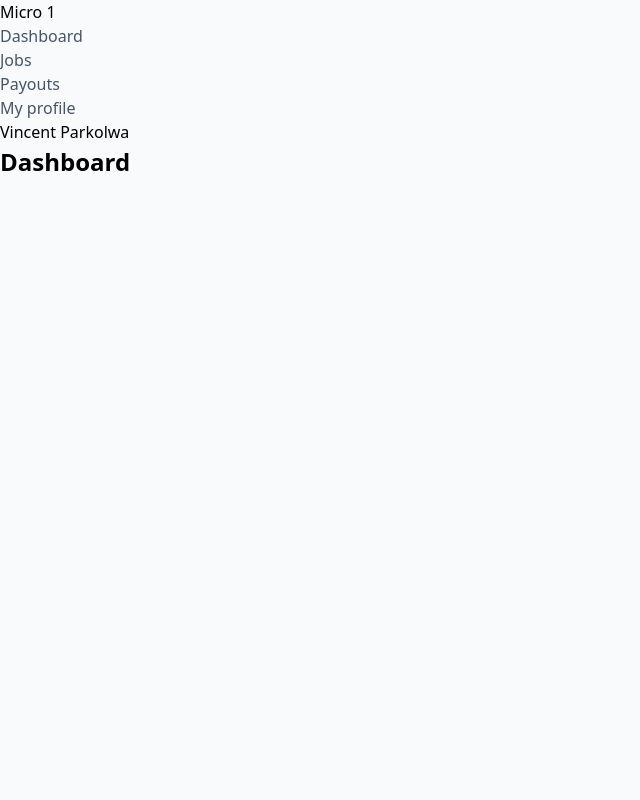
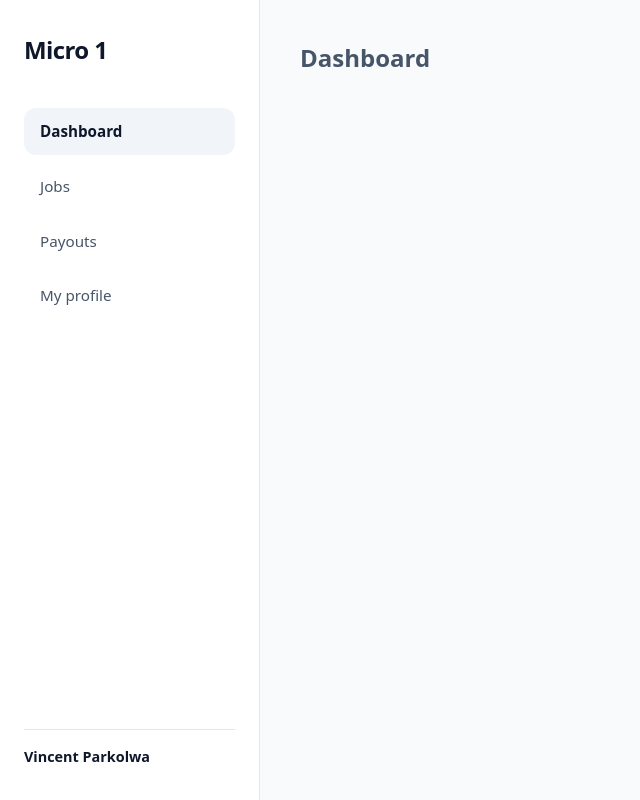
Before and after one commit to devmoriancho/feature-flag-guard, a React (Vite) app: page /dashboard in a window 1280 px wide. Shown: the whole page, without its empty margins (0-640 px from the left). Built offline with nearby package versions, Linux system fonts and the light colour scheme.

Commit message:
fix: enforce nested routing bounds for ProfileView and align case conventions

```diff
--- a/src/components/DashboardLayout.css
+++ b/src/components/DashboardLayout.css
@@ -1,10 +1,71 @@
-.sidebar-panel a {
-  color: #475569;
-  text-decoration: none;
+.dashboard-shell {
+  display: flex;
+  height: 100vh;
+  width: 100vw;
+  overflow: hidden;
 }
 
-.sidebar-panel a:active {
-  color: #0f172a;
+.sidebar-panel {
+  display: flex;
+  flex-direction: column;
+  width: 260px;
+  height: 100%;
+  background-color: #ffffff;
+  border-right: 1px solid #e2e8f0;
+  padding: 32px 24px;
+}
+
+.logo-brand {
+  font-size: 1.5rem;
+  font-weight: 800;
+  color: var(--text-main);
+  letter-spacing: var(--tracking-tight);
+  margin-bottom: 40px;
+}
+
+.sidebar-nav ul {
+  list-style: none;
+}
+
+.sidebar-nav li {
+  margin-bottom: 8px;
+}
+
+.sidebar-nav a {
+  display: block;
+  padding: 12px 16px;
+  color: var(--text-muted);
+  text-decoration: none;
+  font-weight: 500;
+  font-size: 0.95rem;
+  border-radius: var(--radius-lg);
+  transition: all 0.2s ease;
+}
+
+.sidebar-nav a:hover {
   background-color: #f1f5f9;
+  color: var(--text-main);
+}
+
+.sidebar-nav a.active {
+  background-color: #f1f5f9;
+  color: var(--text-main);
   font-weight: 600;
 }
+
+.sidebar-profile {
+  margin-top: auto;
+  padding-top: 16px;
+  border-top: 1px solid #e2e8f0;
+  font-weight: 600;
+  font-size: 0.9rem;
+  color: var(--text-main);
+}
+
+.main-content-window {
+  flex: 1;
+  height: 100%;
+  overflow-y: auto;
+  padding: 40px;
+  background-color: var(--bg-primary);
+}
--- /dev/null
+++ b/src/features/profile/profileView.jsx
@@ -0,0 +1,10 @@
+const ProfileView = () => {
+  return (
+    <div>
+      <h1>Profile Info</h1>
+      <p>Manage your account settings and expert configurations here.</p>
+    </div>
+  );
+};
+
+export default ProfileView;
--- a/src/index.css
+++ b/src/index.css
@@ -28,7 +28,7 @@ body {
 body {
   font-family: var(--font-main);
   background-color: var(--bg-primary);
-  columns: var(--text-muted);
+  color: var(--text-muted);
   line-height: 1.5;
   -webkit-font-smoothing: antialiased;
   -moz-osx-font-smoothing: grayscale;
--- a/src/routes/AppRouter.jsx
+++ b/src/routes/AppRouter.jsx
@@ -4,7 +4,7 @@ import MaintenanceView from "../features/maintenance/MaintenanceView";
 import MainDashboardView from "../features/dashboard/MainDashboardView";
 import PayoutsView from "../features/payouts/PayoutsView";
 import JobsView from "../features/jobs/JobsView";
-
+import ProfileView from "../features/profile/profileView";
 const AppRouter = () => {
   const isMaintenanceMode =
     import.meta.env.VITE_PORTAL_MAINTENANCE_MODE === "true";
@@ -15,6 +15,7 @@ const AppRouter = () => {
           <Route index element={<Navigate to="/dashboard" replace />} />
           <Route path="dashboard" element={<MainDashboardView />} />
           <Route path="payouts" element={<PayoutsView />} />
+          <Route path="profiles" element={<ProfileView />} />
           <Route
             path="jobs"
             element={isMaintenanceMode ? <MaintenanceView /> : <JobsView />}
```
